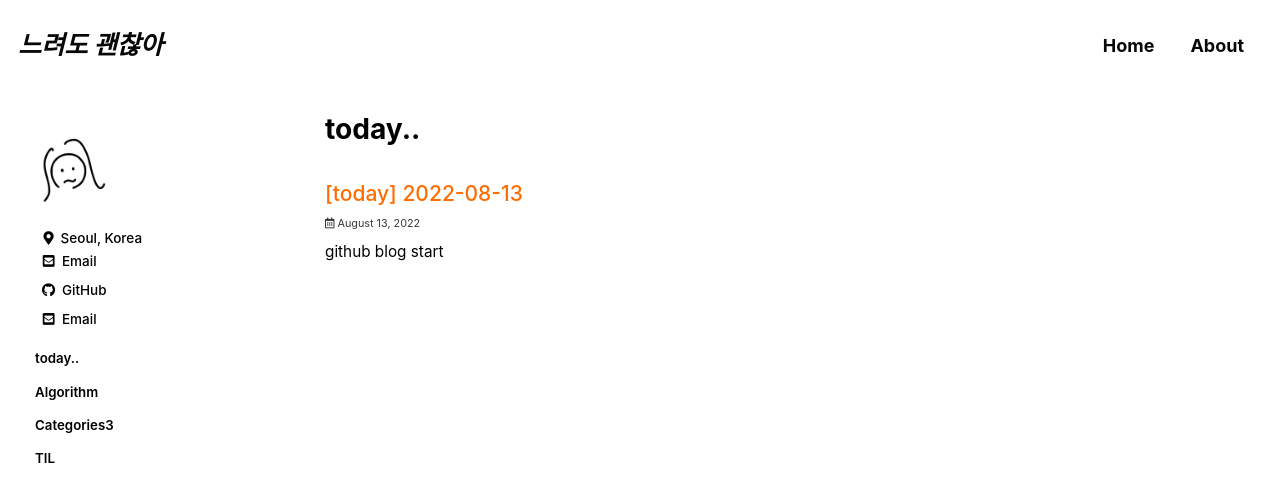
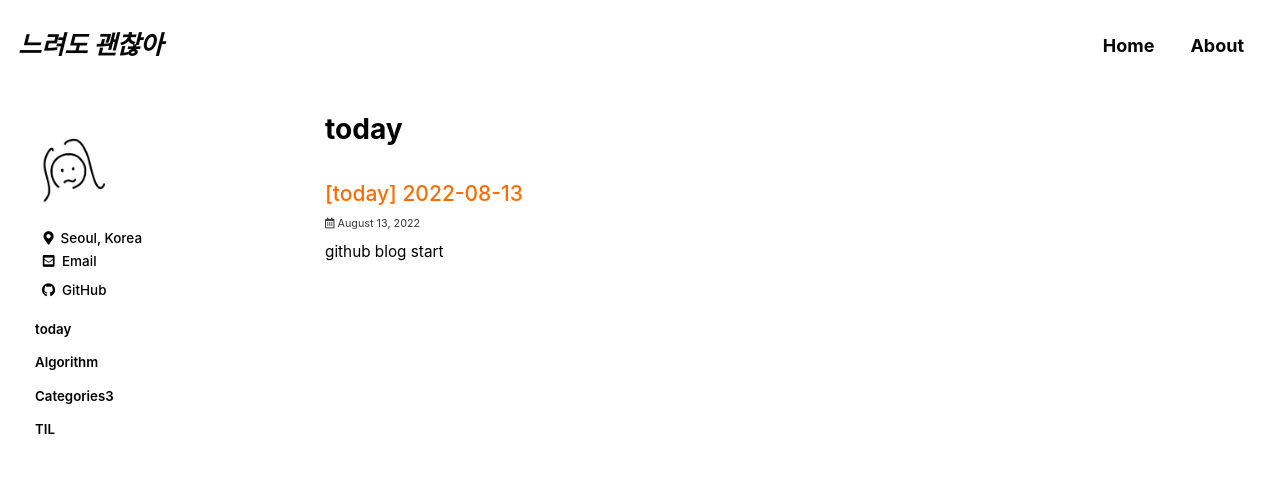
Before and after one commit to sw1104/sw1104.github.io, a Jekyll site: the page built from _pages/categories/category-today.md, in a window 1280 px wide and 900 px high. Shown: the top 502 px of the window. Built offline with Jekyll 4.4.1, drawn with Linux system fonts in a browser that asks for light colours; cached includes are drawn as plain includes; some web fonts are replaced.

Commit message:
update all

```diff
--- a/_config.yml
+++ b/_config.yml
@@ -102,7 +102,7 @@ author:
   avatar: "/assets/images/meee.png" # 블로그 프로필 사진
   #   bio              : "hi all!"
   location         : "Seoul, Korea"
-  email            : "sangw1104@gmail.com"
+  # email            : "sangw1104@gmail.com"
 
   links: # 사이트 링크
     - label: "Email"
--- a/_data/navigation.yml
+++ b/_data/navigation.yml
@@ -18,8 +18,8 @@ main:
 # sidebar navigation (categories)
 # 2022.02.15 sidebar update : simple ver.
 categories:
-  - title: "today.."
-    url: /categories/today../
+  - title: "today"
+    url: /categories/today/
   - title: "Algorithm"
     url: /categories/Algorithm/
   - title: "Categories3"
--- a/_pages/categories/category-today.md
+++ b/_pages/categories/category-today.md
@@ -1,9 +1,9 @@
 ---
-title: "today.."
+title: "today"
 layout: category
-permalink: /categories/today../
+permalink: /categories/today/
 author_profile: true
-taxonomy: today..
+taxonomy: today
 sidebar:
   nav: "categories"
 ---
```
Also changed, not shown: _posts/TIL/2022-08-11-Stateless&Stateful.md (+1 -1 lines), _posts/TIL/2022-08-13-RESTful-API.md (+1 -1 lines), _posts/today/2022-08-13-today.md (+2 -2 lines).
